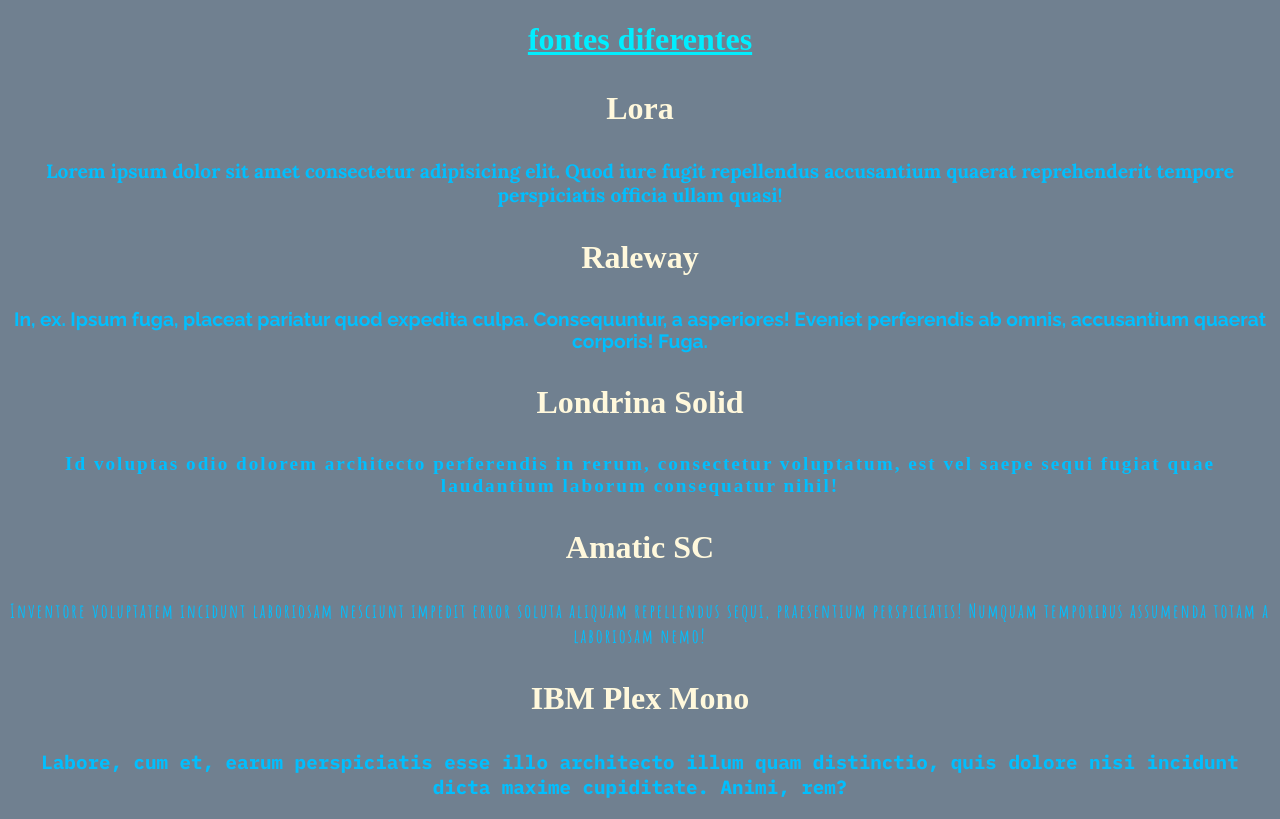
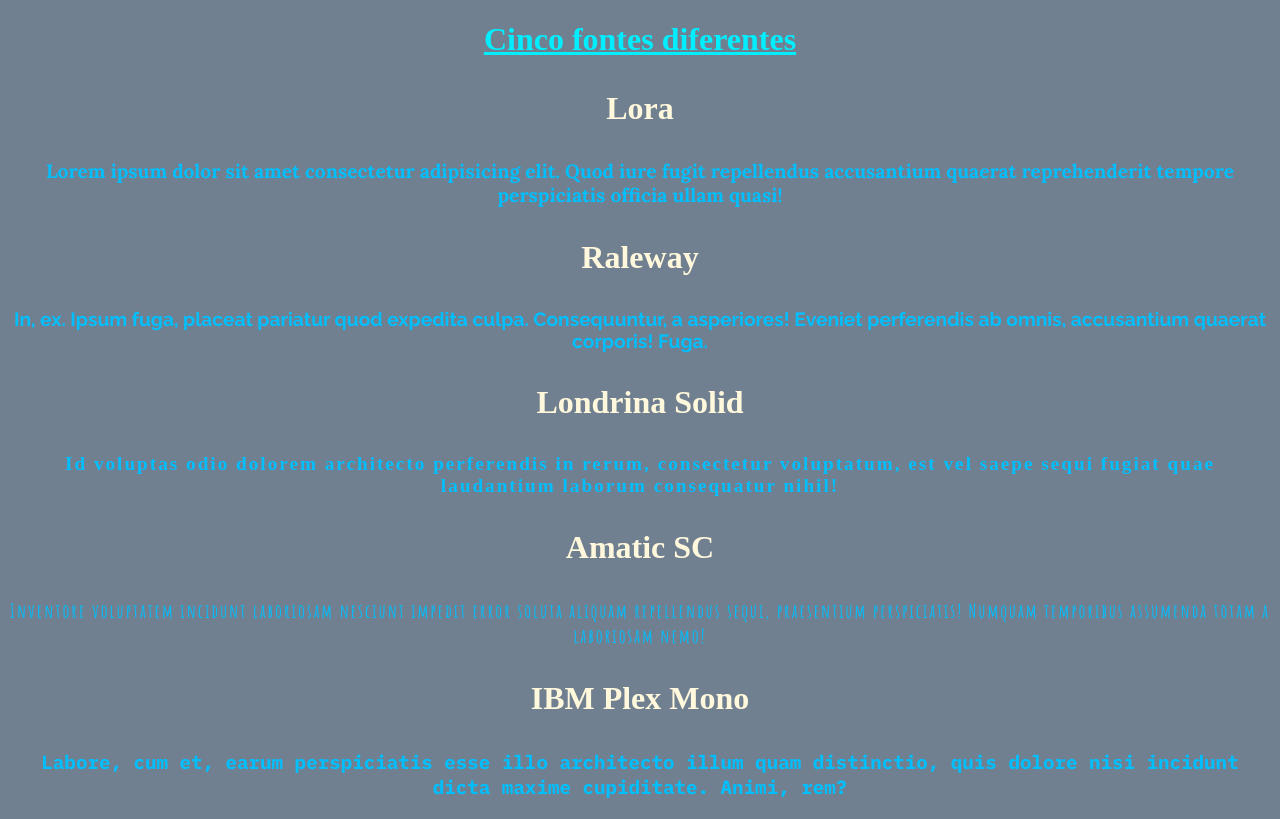
Before and after one commit to HenryKasai/cinco-fontes, a plain HTML site: page index.html in a window 1280 px wide. Drawn offline with Linux system fonts and the light colour scheme; a web font is replaced by a local one.

Commit message:
Exercício resolvido

```diff
--- a/index.html
+++ b/index.html
@@ -7,7 +7,7 @@
     <link rel="stylesheet" href="estilo.css">
 </head>
 <body>
-    <h1> fontes diferentes</h1>
+    <h1>Cinco fontes diferentes</h1>
     <p>Lora</p>
     <p class="serif">Lorem ipsum dolor sit amet consectetur adipisicing elit. Quod iure fugit repellendus accusantium quaerat reprehenderit tempore perspiciatis officia ullam quasi!</p>
     <p>Raleway</p>
```
